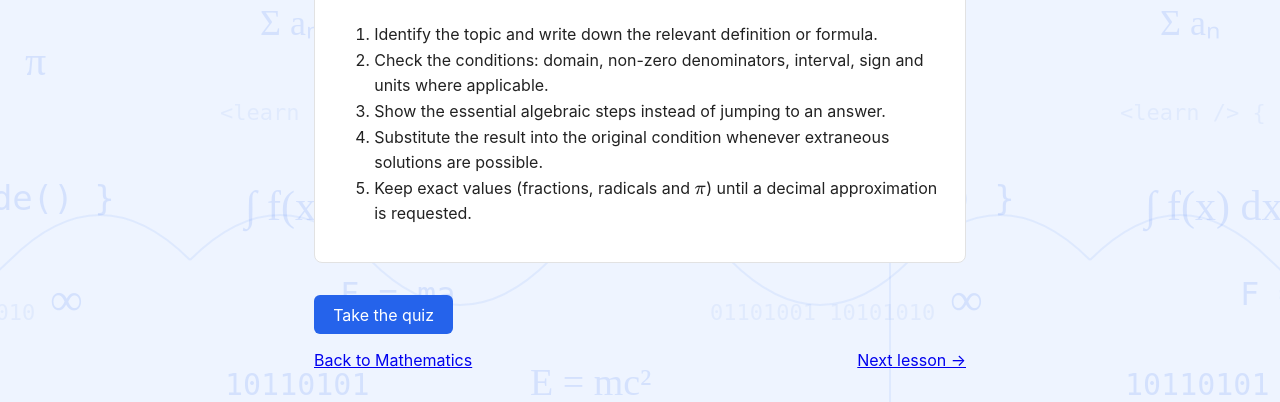
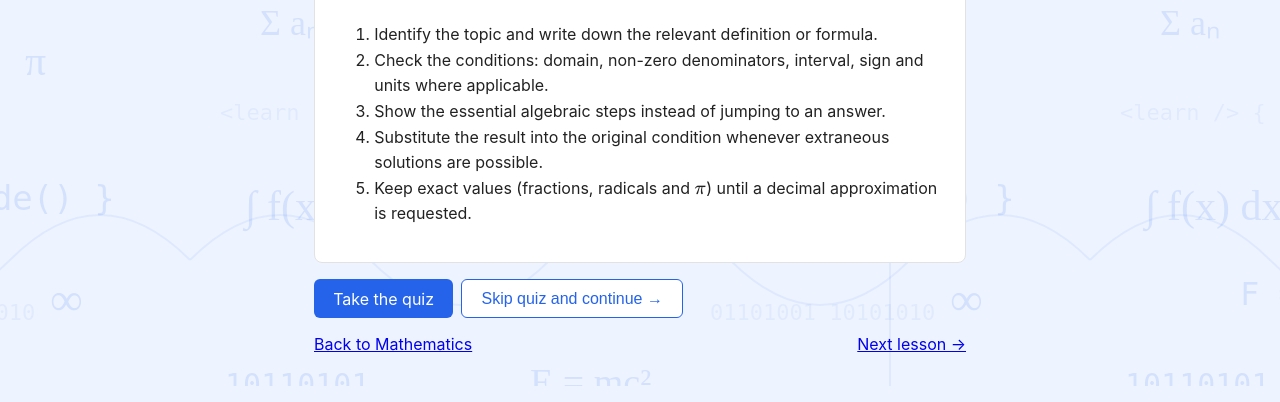
Before and after one commit to sriprasadjoshi2005/Learning-Hub, a Flask app: page /lesson/maths/1 in a window 1280 px wide. Shown: the part 1260-1662 px from the top of the page. Run offline with Flask 3, Linux system fonts and the light colour scheme; the visitor is signed in with stand-in values (Sample User, id 1); data that the repository does not hold is empty; some libraries are stand-ins or nearby versions.

Commit message:
Add files via upload

```diff
--- a/app.py
+++ b/app.py
@@ -36,6 +36,8 @@ if USE_PG:
 PASS_MARK = 60
 # "sequential": pass a lesson's quiz to unlock the next.  "open": every lesson is available.
 UNLOCK_MODE = os.environ.get("UNLOCK_MODE", "sequential").lower()
+# Lets students skip a lesson's quiz and move on. Set ALLOW_SKIP=false to turn the option off.
+ALLOW_SKIP = os.environ.get("ALLOW_SKIP", "true").lower() == "true"
 
 SUBJECTS, CONTENT_ERRORS = load_all()
 for _err in CONTENT_ERRORS:
@@ -101,11 +103,27 @@ def init_db():
             score INTEGER DEFAULT 0,
             remark TEXT,
             updated_at TEXT,
+            skipped INTEGER DEFAULT 0,
             UNIQUE(user_id, subject, lesson_id)
         )
     """)
+    # Upgrade a database created before the skip option existed (keeps all existing progress).
+    # (Checked first, so a normal restart does not lock the table.)
+    if USE_PG:
+        has_col = conn.execute(
+            "SELECT 1 FROM information_schema.columns WHERE table_name = 'progress' AND column_name = 'skipped'"
+        ).fetchone()
+    else:
+        has_col = "skipped" in [r["name"] for r in conn.execute("PRAGMA table_info(progress)").fetchall()]
+    if not has_col:
+        conn.execute("ALTER TABLE progress ADD COLUMN skipped INTEGER DEFAULT 0")
     conn.commit()
     conn.close()
+
+
+def advanced_ids(rows):
+    """Lessons the student has moved past: passed, or skipped."""
+    return {r["lesson_id"] for r in rows if r["completed"] or r["skipped"]}
 
 
 def user_progress(subject_key=None):
@@ -214,19 +232,23 @@ def logout():
 @login_required
 def dashboard():
     rows = user_progress()
-    done_by_subject = {}
+    done_by_subject, skipped_by_subject = {}, {}
     for r in rows:
         if r["completed"]:
             done_by_subject.setdefault(r["subject"], set()).add(r["lesson_id"])
+        elif r["skipped"]:
+            skipped_by_subject.setdefault(r["subject"], set()).add(r["lesson_id"])
 
     summary = []
     for key, subject in SUBJECTS.items():
         done_ids = done_by_subject.get(key, set())
         total = len(subject["lessons"])
-        nxt = next((l for l in subject["lessons"] if l["id"] not in done_ids), None)
+        skipped_ids = skipped_by_subject.get(key, set())
+        nxt = next((l for l in subject["lessons"] if l["id"] not in done_ids and l["id"] not in skipped_ids), None)
         summary.append({
             "key": key, "name": subject["name"], "description": subject["description"],
             "total": total, "done": len([l for l in subject["lessons"] if l["id"] in done_ids]),
+            "skipped": len([l for l in subject["lessons"] if l["id"] in skipped_ids]),
             "next_id": nxt["id"] if nxt else None,
         })
     return render_template("dashboard.html", subjects=summary, user_name=session.get("user_name"))
@@ -238,13 +260,14 @@ def subject_view(subject_key):
     subject = get_subject_or_404(subject_key)
     rows = user_progress(subject_key)
     completed = {r["lesson_id"] for r in rows if r["completed"]}
+    skipped = {r["lesson_id"] for r in rows if r["skipped"] and not r["completed"]}
     best = {r["lesson_id"]: r["score"] for r in rows}
-    open_ids = unlocked_ids(subject, completed)
+    open_ids = unlocked_ids(subject, advanced_ids(rows))
 
     lessons = [{
         "id": l["id"], "title": l["title"], "level": l["level"],
         "level_label": LEVEL_LABELS.get(l["level"], ""),
-        "completed": l["id"] in completed, "unlocked": l["id"] in open_ids,
+        "completed": l["id"] in completed, "skipped": l["id"] in skipped, "unlocked": l["id"] in open_ids,
         "best": best.get(l["id"]),
     } for l in subject["lessons"]]
     return render_template("subject.html", subject_key=subject_key, subject_name=subject["name"], lessons=lessons)
@@ -254,8 +277,7 @@ def _guard(subject_key, lesson_id):
     """Returns (subject, lesson) or a redirect response if the lesson is still locked."""
     subject = get_subject_or_404(subject_key)
     lesson = get_lesson_or_404(subject, lesson_id)
-    completed = {r["lesson_id"] for r in user_progress(subject_key) if r["completed"]}
-    if lesson_id not in unlocked_ids(subject, completed):
+    if lesson_id not in unlocked_ids(subject, advanced_ids(user_progress(subject_key))):
         return subject, None
     return subject, lesson
 
@@ -266,8 +288,10 @@ def lesson_view(subject_key, lesson_id):
     subject, lesson = _guard(subject_key, lesson_id)
     if lesson is None:
         return redirect(url_for("subject_view", subject_key=subject_key))
+    status = next((r for r in user_progress(subject_key) if r["lesson_id"] == lesson_id), None)
+    moved_on = bool(status and (status["completed"] or status["skipped"]))
     return render_template("lesson.html", subject_key=subject_key, subject_name=subject["name"], lesson=lesson,
-                           level_label=LEVEL_LABELS.get(lesson["level"], ""),
+                           level_label=LEVEL_LABELS.get(lesson["level"], ""), moved_on=moved_on,
                            prev_id=lesson_id - 1 if lesson_id - 1 in subject["by_id"] else None,
                            next_id=lesson_id + 1 if lesson_id + 1 in subject["by_id"] else None)
 
@@ -313,9 +337,10 @@ def quiz_view(subject_key, lesson_id):
     conn = get_db()
     conn.execute(
         """
-        INSERT INTO progress (user_id, subject, lesson_id, completed, score, remark, updated_at)
-        VALUES (?, ?, ?, ?, ?, ?, ?)
+        INSERT INTO progress (user_id, subject, lesson_id, completed, score, remark, updated_at, skipped)
+        VALUES (?, ?, ?, ?, ?, ?, ?, 0)
         ON CONFLICT(user_id, subject, lesson_id) DO UPDATE SET
+            skipped = CASE WHEN excluded.completed = 1 THEN 0 ELSE progress.skipped END,
             completed = CASE WHEN excluded.completed > progress.completed THEN excluded.completed ELSE progress.completed END,
             remark = CASE WHEN excluded.score >= progress.score THEN excluded.remark ELSE progress.remark END,
             score = CASE WHEN excluded.score > progress.score THEN excluded.score ELSE progress.score END,
@@ -335,6 +360,41 @@ def quiz_view(subject_key, lesson_id):
     )
 
 
+@app.route("/skip/<subject_key>/<int:lesson_id>", methods=["POST"])
+@login_required
+def skip_view(subject_key, lesson_id):
+    """Skip a lesson's quiz: opens the next lesson, but the lesson is not marked completed."""
+    if not ALLOW_SKIP:
+        abort(404)
+    subject, lesson = _guard(subject_key, lesson_id)
+    if lesson is None:
+        return redirect(url_for("subject_view", subject_key=subject_key))
+
+    conn = get_db()
+    # A passed lesson stays passed; otherwise it is recorded as skipped.
+    conn.execute(
+        """
+        INSERT INTO progress (user_id, subject, lesson_id, completed, score, remark, updated_at, skipped)
+        VALUES (?, ?, ?, 0, 0, '', ?, 1)
+        ON CONFLICT(user_id, subject, lesson_id) DO UPDATE SET
+            skipped = CASE WHEN progress.completed = 1 THEN 0 ELSE 1 END,
+            updated_at = excluded.updated_at
+        """,
+        (session["user_id"], subject_key, lesson_id, datetime.utcnow().isoformat()),
+    )
+    conn.commit()
+    conn.close()
+
+    if lesson_id + 1 in subject["by_id"]:
+        return redirect(url_for("lesson_view", subject_key=subject_key, lesson_id=lesson_id + 1))
+    return redirect(url_for("subject_view", subject_key=subject_key))
+
+
+@app.context_processor
+def inject_flags():
+    return {"allow_skip": ALLOW_SKIP}
+
+
 @app.errorhandler(404)
 def not_found(_):
     return render_template("404.html"), 404
--- a/static/style.css
+++ b/static/style.css
@@ -210,3 +210,11 @@ fieldset {
 
 @media (min-width: 720px) { .cards { grid-template-columns: 1fr 1fr; } }
 @media (max-width: 520px) { header { padding: 0.8rem 1rem; } main { margin: 1.2rem auto; } }
+
+/* ---- skip option ---- */
+.actions { display: flex; flex-wrap: wrap; align-items: center; gap: 0.5rem; margin: 1rem 0; }
+.actions .btn, .actions form.inline .btn { margin-top: 0; margin-right: 0; }
+form.inline { display: inline; margin: 0; }
+.btn-secondary { background: #ffffff; color: #2563eb; border: 1px solid #2563eb; }
+.btn-secondary:hover { background: #eff6ff; }
+.badge-skipped { background: #fef3c7; color: #92400e; }
--- a/templates/dashboard.html
+++ b/templates/dashboard.html
@@ -9,7 +9,7 @@
     <strong>{{ s.name }}</strong>
     {% if s.description %}<div class="muted">{{ s.description }}</div>{% endif %}
     <div class="bar"><span style="width: {{ (s.done * 100 // s.total) if s.total else 0 }}%"></span></div>
-    <div class="muted">{{ s.done }} / {{ s.total }} lessons completed{% if s.next_id %} &middot; next: lesson {{ s.next_id }}{% endif %}</div>
+    <div class="muted">{{ s.done }} / {{ s.total }} lessons completed{% if s.skipped %} &middot; {{ s.skipped }} skipped{% endif %}{% if s.next_id %} &middot; next: lesson {{ s.next_id }}{% endif %}</div>
   </a>
   {% endfor %}
 </div>
--- a/templates/lesson.html
+++ b/templates/lesson.html
@@ -4,7 +4,14 @@
 <h1>{{ lesson.id }}. {{ lesson.title }}</h1>
 {% if level_label %}<p><span class="level level-{{ lesson.level }}">{{ level_label }}</span></p>{% endif %}
 <div class="lesson-content">{{ lesson.content | safe }}</div>
-<p><a class="btn" href="{{ url_for('quiz_view', subject_key=subject_key, lesson_id=lesson.id) }}">Take the quiz</a></p>
+<div class="actions">
+  <a class="btn" href="{{ url_for('quiz_view', subject_key=subject_key, lesson_id=lesson.id) }}">Take the quiz</a>
+  {% if allow_skip and next_id and not moved_on %}
+  <form method="post" action="{{ url_for('skip_view', subject_key=subject_key, lesson_id=lesson.id) }}" class="inline">
+    <button class="btn btn-secondary" type="submit">Skip quiz and continue &rarr;</button>
+  </form>
+  {% endif %}
+</div>
 <p class="pager">
   {% if prev_id %}<a href="{{ url_for('lesson_view', subject_key=subject_key, lesson_id=prev_id) }}">&larr; Previous lesson</a>{% endif %}
   <a href="{{ url_for('subject_view', subject_key=subject_key) }}">Back to {{ subject_name }}</a>
--- a/templates/result.html
+++ b/templates/result.html
@@ -30,6 +30,11 @@
 {% else %}
   <a class="btn" href="{{ url_for('lesson_view', subject_key=subject_key, lesson_id=lesson.id) }}">Review the lesson</a>
   <a class="btn" href="{{ url_for('quiz_view', subject_key=subject_key, lesson_id=lesson.id) }}">Try again</a>
+  {% if allow_skip and next_lesson %}
+  <form method="post" action="{{ url_for('skip_view', subject_key=subject_key, lesson_id=lesson.id) }}" class="inline">
+    <button class="btn btn-secondary" type="submit">Skip and continue anyway &rarr;</button>
+  </form>
+  {% endif %}
 {% endif %}
 <p><a href="{{ url_for('subject_view', subject_key=subject_key) }}">&larr; Back to {{ subject_name }}</a></p>
 {% endblock %}
--- a/templates/subject.html
+++ b/templates/subject.html
@@ -15,7 +15,7 @@
     </span>
     <span>
       {% if l.best is not none %}<span class="muted">best {{ l.best }}%</span>{% endif %}
-      {% if l.completed %}<span class="badge">Completed</span>{% endif %}
+      {% if l.completed %}<span class="badge">Completed</span>{% elif l.skipped %}<span class="badge badge-skipped">Skipped</span>{% endif %}
     </span>
   </li>
   {% endfor %}
```
Also changed, not shown: README.md.
